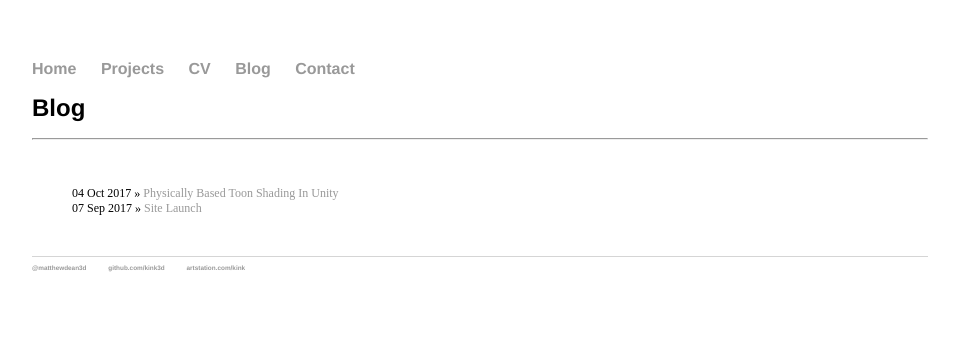
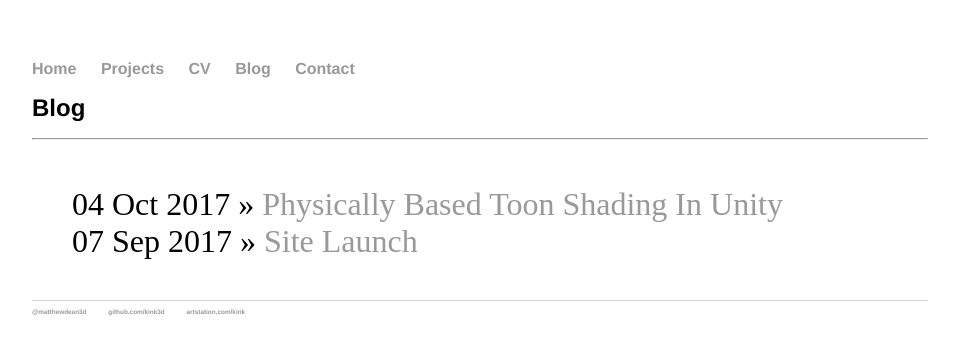
Before and after one commit to Kink3d/Kink3d.github.io, a Jekyll site: the page built from blog/index.html, in a window 1280 px wide. Shown: the top 355 px of the page, without its empty margins (160-1119 px from the left). Built offline with Jekyll 4.4.1, drawn with Linux system fonts in a browser that asks for light colours.

Commit message:
Test font size

```diff
--- a/blog/index.html
+++ b/blog/index.html
@@ -8,6 +8,6 @@ title: Kink3d|Blog
 	<ul class="posts">
 
 	  {% for post in site.posts %}
-	    <li><span>{{ post.date | date_to_string }}</span> » <a href="{{ post.url }}" title="{{ post.title }}">{{ post.title }}</a></li>
+	    <li><span><font size="6">{{ post.date | date_to_string }}</span> » <a href="{{ post.url }}" title="{{ post.title }}">{{ post.title }}</font></a></li>
 	  {% endfor %}
 	</ul>
```
